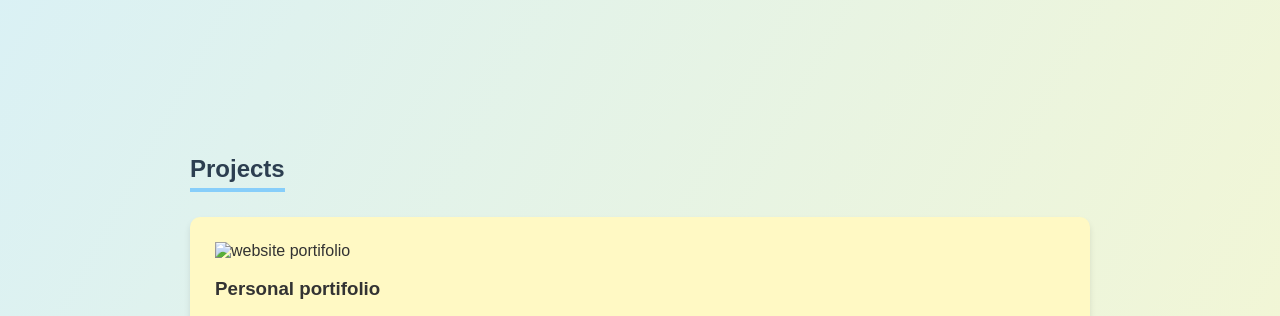
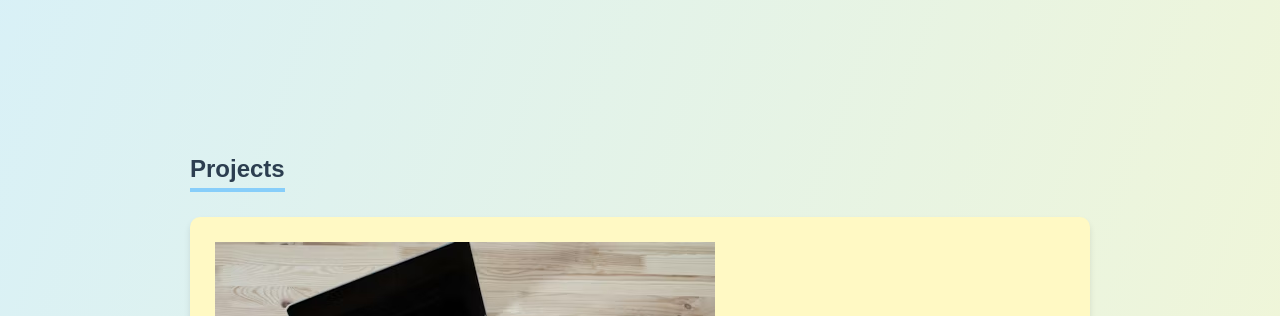
Before and after one commit to mihretyeget-coder/Mihret-Getahun, a plain HTML site: page index.html in a window 1280 px wide. Shown: the part 472-788 px from the top of the page. Drawn offline with Linux system fonts and the light colour scheme.

Commit message:
rename to index.html and add images

```diff
--- a/Mercy.html
+++ b/index.html
@@ -148,7 +148,7 @@
         <h2>Projects</h2>
 
         <div class="project">
-            <img src="photo.png" alt="website portifolio">
+            <img src="photo1.png" alt="website portifolio">
             <h3>Personal portifolio</h3>
             <p>Created my own portfolio website to showcase my skills and projects using HTML & CSS.</p>
         </div>
```
Also changed, not shown: photo1.png (added), photo2.png (added), photo3.png (added).
